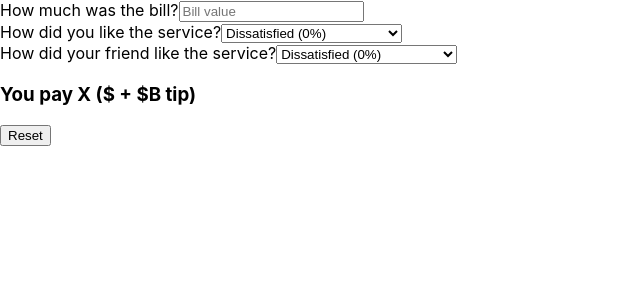
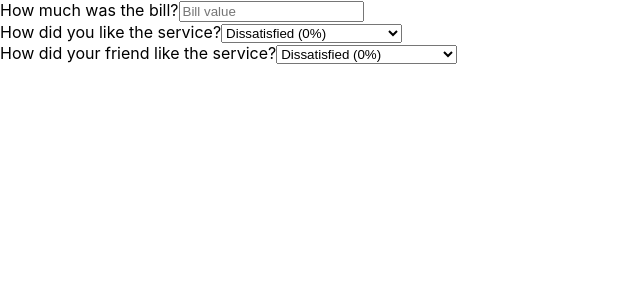
Before and after one commit to SaeedKarimian860/Tip-Calculator, a React (Create React App) app: page / in a window 1280 px wide. Shown: the top 300 px of the page, without its empty margins (0-640 px from the left). Built offline with nearby package versions, Linux system fonts and the light colour scheme.

Commit message:
Tip Calculator

```diff
--- a/src/App.js
+++ b/src/App.js
@@ -10,14 +10,33 @@ export default function App() {
 
 function TipCalculator() {
   const [pay, setPay] = useState("");
+  const [tip1, setTip1] = useState(0);
+  const [tip2, setTip2] = useState(0);
+
+  const percentage = pay * ((tip1 + tip2) / 2 / 100);
+
+  function handleReset() {
+    setPay("");
+    setTip1(0);
+    setTip2(0);
+  }
 
   return (
     <div>
       <Payment pay={pay} onSetPay={setPay} />
-      <Tip>How did you like the service?</Tip>
-      <Tip>How did your friend like the service?</Tip>
-      <Output pay={pay} />
-      <Reset />
+      <Tip tip={tip1} onSelect={setTip1}>
+        How did you like the service?
+      </Tip>
+      <Tip tip={tip2} onSelect={setTip2}>
+        How did your friend like the service?
+      </Tip>
+
+      {pay > 0 && (
+        <>
+          <Output pay={pay} percentage={percentage} />
+          <Reset onReset={handleReset} />
+        </>
+      )}
     </div>
   );
 }
@@ -36,11 +55,11 @@ function Payment({ pay, onSetPay }) {
   );
 }
 
-function Tip({ children }) {
+function Tip({ children, tip, onSelect }) {
   return (
     <div>
       <label>{children}</label>
-      <select>
+      <select value={tip} onChange={(e) => onSelect(Number(e.target.value))}>
         <option value="0">Dissatisfied (0%)</option>
         <option value="5">It was okay (5%)</option>
         <option value="10">It was good (10%)</option>
@@ -50,10 +69,14 @@ function Tip({ children }) {
   );
 }
 
-function Output({ pay }) {
-  return <h3>You pay X (${pay} + $B tip)</h3>;
+function Output({ pay, percentage }) {
+  return (
+    <h3>
+      You pay ${pay + percentage} (${pay} + ${percentage} tip)
+    </h3>
+  );
 }
 
-function Reset() {
-  return <button>Reset</button>;
+function Reset({ onReset }) {
+  return <button onClick={onReset}>Reset</button>;
 }
```
